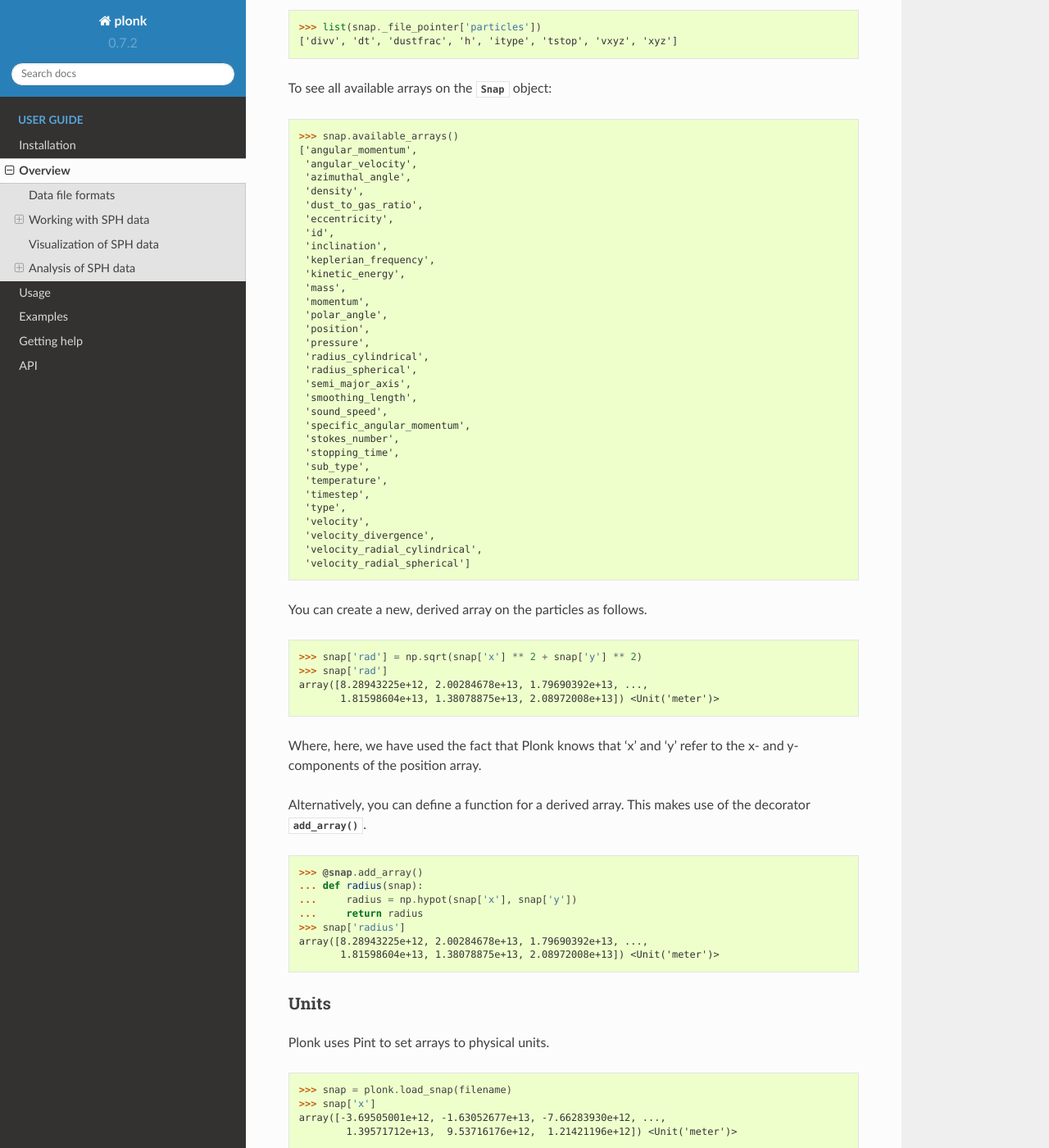
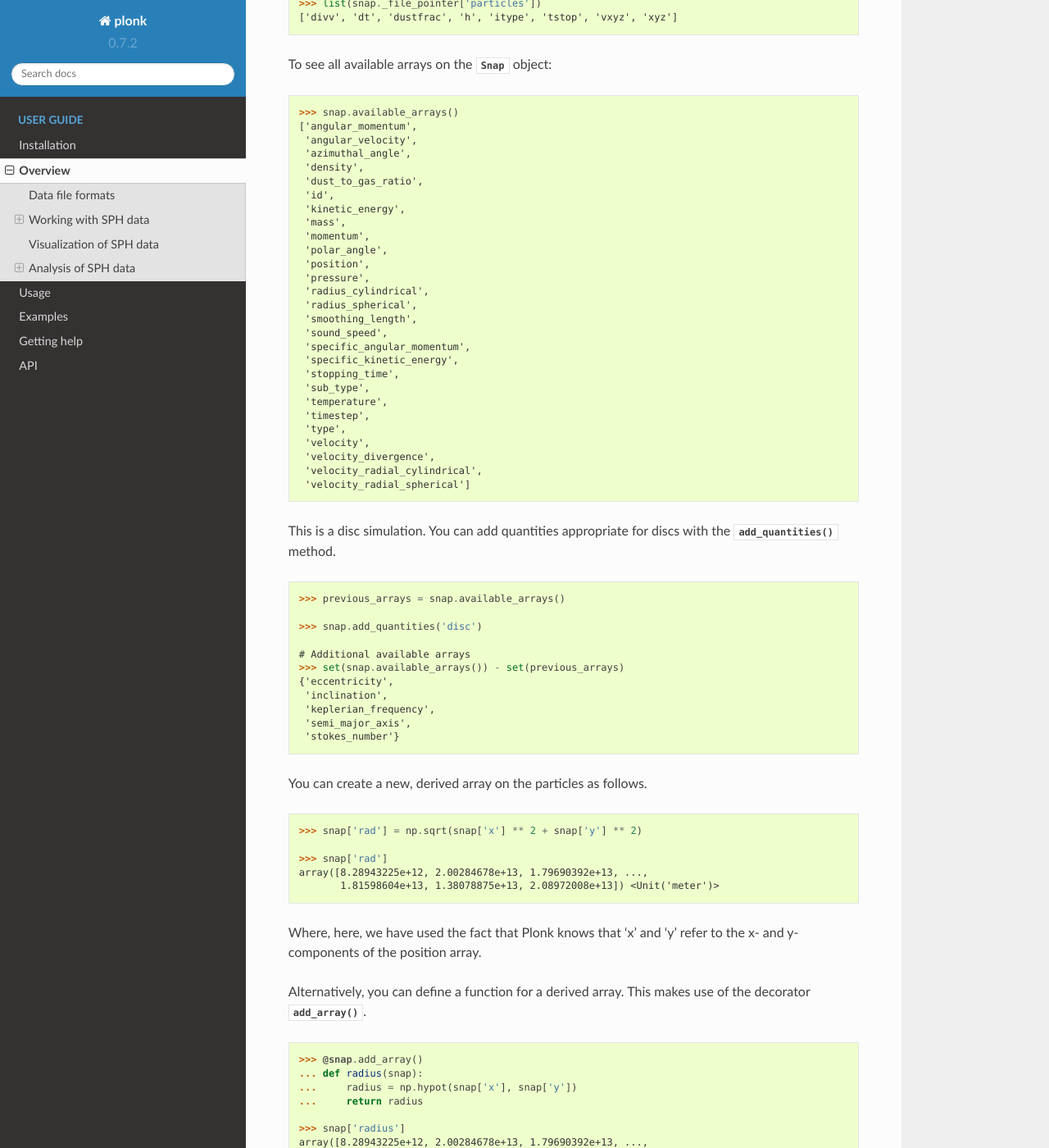
Before and after one commit to dmentipl/plonk, a Sphinx documentation site: the page built from docs/source/overview.rst, in a window 1280 px wide and 1400 px high, scrolled down 9304 px. Shown: the whole window at 82% size. Built offline with Sphinx 7.4.7 and the Read the Docs theme 2.0.0, drawn with Linux system fonts in a browser that asks for light colours; formulas are drawn with MathJax 3; some of the changed text lies outside the part shown.

Commit message:
Update docs

```diff
--- a/docs/source/examples/dust-profiles.rst
+++ b/docs/source/examples/dust-profiles.rst
@@ -29,4 +29,5 @@ Plot the surface density profile of each dust species.
     ax_kwargs = {'ylabel': r'Surface density [g/cm${}^2$]', 'yscale': 'log'}
 
     # Make the plot
-    prof.plot(x='radius', y='dust_surface_density', label=labels, ax_kwargs=ax_kwargs)
+    ax = prof.plot(x='radius', y='dust_surface_density', label=labels, ax_kwargs=ax_kwargs)
+    ax.legend(title='Grain size')
--- a/docs/source/examples/rotate-snapshot.rst
+++ b/docs/source/examples/rotate-snapshot.rst
@@ -36,7 +36,7 @@ plane.
     snap.image(quantity='density', cmap='gist_heat')
 
     # Plot cross-section in the disc plane
-    slice_normal = analysis.discs.normal(snap=snap)
+    slice_normal = analysis.discs.unit_normal(snap=snap)
     snap.image(
         quantity='density', interp='slice', slice_normal=slice_normal, cmap='gist_heat'
     )
--- a/docs/source/overview.rst
+++ b/docs/source/overview.rst
@@ -115,11 +112,10 @@ these arrays are stored on file, while others are computed as required.
      'pressure',
      'radius_cylindrical',
      'radius_spherical',
-     'semi_major_axis',
      'smoothing_length',
      'sound_speed',
      'specific_angular_momentum',
-     'stokes_number',
+     'specific_kinetic_energy',
      'stopping_time',
      'sub_type',
      'temperature',
@@ -154,7 +150,6 @@ dictionary of metadata, i.e. non-array data, on the snapshot.
     >>> snap.properties['time']
     61485663602.558136 <Unit('second')>
 
-
     >>> list(snap.properties)
     ['adiabatic_index',
      'dust_method',
@@ -177,6 +172,7 @@ You can set default units as follows.
 .. code-block:: pycon
 
     >>> snap.set_units(position='au', density='g/cm^3', velocity='km/s')
+    <plonk.Snap "disc_00030.h5">
 
     >>> snap['position']
     array([[ -24.6998837 ,   49.60184016,   -4.98066567],
@@ -322,6 +318,9 @@ column density, i.e. a projection plot.
 
 .. code-block:: pycon
 
+    >>> filename = 'disc_00030.h5'
+    >>> snap = plonk.load_snap(filename)
+
     >>> snap.image(quantity='density')
 
 .. figure:: _static/density.png
@@ -439,11 +435,10 @@ To see all available arrays on the :class:`Snap` object:
      'pressure',
      'radius_cylindrical',
      'radius_spherical',
-     'semi_major_axis',
      'smoothing_length',
      'sound_speed',
      'specific_angular_momentum',
-     'stokes_number',
+     'specific_kinetic_energy',
      'stopping_time',
      'sub_type',
      'temperature',
@@ -454,11 +449,29 @@ To see all available arrays on the :class:`Snap` object:
      'velocity_radial_cylindrical',
      'velocity_radial_spherical']
 
+This is a disc simulation. You can add quantities appropriate for discs with the
+:meth:`~Snap.add_quantities` method.
+
+.. code-block:: pycon
+
+    >>> previous_arrays = snap.available_arrays()
+
+    >>> snap.add_quantities('disc')
+
+    # Additional available arrays
+    >>> set(snap.available_arrays()) - set(previous_arrays)
+    {'eccentricity',
+     'inclination',
+     'keplerian_frequency',
+     'semi_major_axis',
+     'stokes_number'}
+
 You can create a new, derived array on the particles as follows.
 
 .. code-block:: pycon
 
     >>> snap['rad'] = np.sqrt(snap['x'] ** 2 + snap['y'] ** 2)
+
     >>> snap['rad']
     array([8.28943225e+12, 2.00284678e+13, 1.79690392e+13, ...,
            1.81598604e+13, 1.38078875e+13, 2.08972008e+13]) <Unit('meter')>
@@ -475,6 +488,7 @@ the decorator :meth:`~Snap.add_array`.
     ... def radius(snap):
     ...     radius = np.hypot(snap['x'], snap['y'])
     ...     return radius
+
     >>> snap['radius']
     array([8.28943225e+12, 2.00284678e+13, 1.79690392e+13, ...,
            1.81598604e+13, 1.38078875e+13, 2.08972008e+13]) <Unit('meter')>
@@ -488,6 +502,7 @@ Plonk uses Pint to set arrays to physical units.
 .. code-block:: pycon
 
     >>> snap = plonk.load_snap(filename)
+
     >>> snap['x']
     array([-3.69505001e+12, -1.63052677e+13, -7.66283930e+12, ...,
             1.39571712e+13,  9.53716176e+12,  1.21421196e+12]) <Unit('meter')>
@@ -513,7 +528,11 @@ To do this we use the :class:`Profile` class in the :mod:`analysis` module.
 .. code-block:: pycon
 
     >>> snap = plonk.load_snap(filename)
+
+    >>> snap.add_quantities('disc')
+
     >>> prof = plonk.load_profile(snap, cmin='10 au', cmax='200 au')
+
     >>> prof
     <plonk.Profile "disc_00030.h5">
 
@@ -538,13 +558,16 @@ methods.
      'aspect_ratio',
      'azimuthal_angle',
      'density',
+     'disc_viscosity',
      'dust_to_gas_ratio_001',
      'eccentricity',
+     'epicyclic_frequency',
      'id',
      'inclination',
      'keplerian_frequency',
      'kinetic_energy',
      'mass',
+     'midplane_stokes_number_001',
      'momentum_mag',
      'momentum_x',
      'momentum_y',
@@ -568,13 +591,14 @@ methods.
      'specific_angular_momentum_x',
      'specific_angular_momentum_y',
      'specific_angular_momentum_z',
+     'specific_kinetic_energy',
      'stokes_number_001',
      'stopping_time_001',
      'sub_type',
      'surface_density',
      'temperature',
      'timestep',
-     'toomre_Q',
+     'toomre_q',
      'type',
      'velocity_divergence',
      'velocity_mag',
@@ -628,7 +652,9 @@ and puts them into the DataFrame with units indicated in brackets.
     ...    'surface_density',
     ...    'scale_height',
     ... ]
+
     >>> df = prof.to_dataframe(columns=profiles)
+
     >>> df
           radius [m]  angular_momentum_phi [rad]  angular_momentum_theta [rad]  surface_density [kg / m ** 2]  scale_height [m]
     0   1.638097e+12                   -0.019731                      0.049709                       0.486007      7.971250e+10
@@ -650,8 +676,11 @@ We can also plot the profiles.
 .. code-block:: pycon
 
     >>> prof.set_units(position='au', scale_height='au', surface_density='g/cm^2')
+
     >>> fig, axs = plt.subplots(ncols=2, figsize=(12, 5))
+
     >>> prof.plot('radius', 'surface_density', ax=axs[0])
+
     >>> prof.plot('radius', 'scale_height', ax=axs[1])
 
 .. figure:: _static/profile.png
```
Also changed, not shown: other parts of docs/source/overview.rst (+2 -7 lines), docs/source/usage.analysis.rst (+25 -11 lines), docs/source/usage.data.rst (+2 -6 lines), docs/source/_static/dust-gas.png, docs/source/_static/dust_profiles.png.
